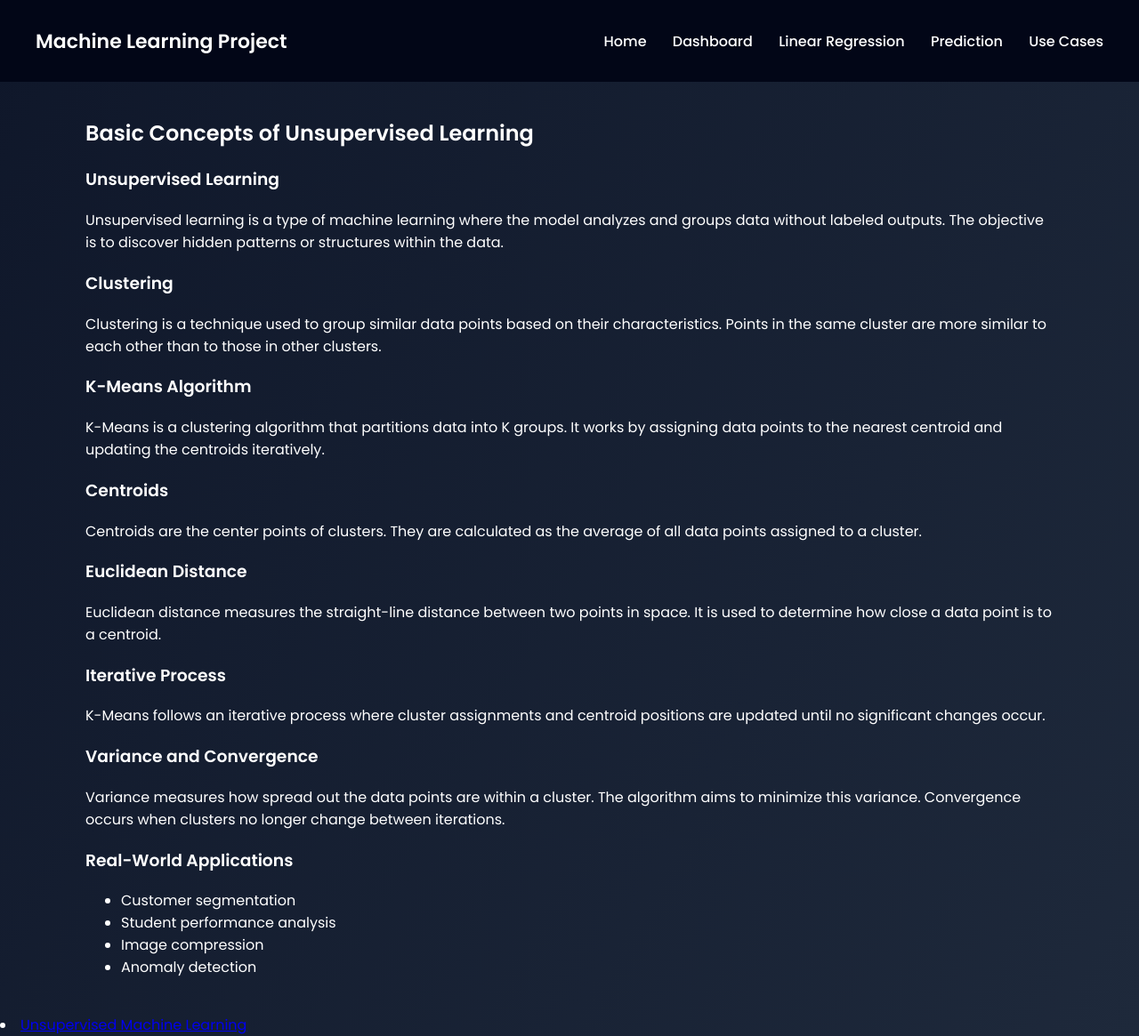
After one commit to Juan747-art/MACHINE-LEARNING, a Flask app: page /unsupervised/concepts in a window 1280 px wide. The commit adds this page. Shown: the whole page at 89% size. Run offline with Flask 3, Linux system fonts and the light colour scheme; parts of the project's set-up code (start-up, migrations or seed data) failed here and were passed over.

Commit message:
Add Unsupervised Machine Learning module structure

```diff
--- a/app.py
+++ b/app.py
@@ -132,10 +132,13 @@ def predict_exercise():
 def logistic_concepts():
     return render_template("logistic_concepts.html")
 
-app.route("/")
-def clustering():
-    data = clustering.applyClustering()
-    return str(data["clusterSummary"])
+@app.route("/unsupervised")
+def unsupervised():
+    return render_template("unsupervised.html")
+
+@app.route("/unsupervised/concepts")
+def unsupervised_concepts():
+    return render_template("unsupervised_concepts.html")
 
 @app.route("/classification_model_concepts")
 def classification_model_concepts():
--- a/templates/base.html
+++ b/templates/base.html
@@ -27,3 +27,4 @@
 
 </body>
 </html>
+<li><a href="/unsupervised">Unsupervised Machine Learning</a></li>
--- /dev/null
+++ b/templates/unsupervised_concepts.html
@@ -0,0 +1,36 @@
+{% extends "base.html" %}
+
+{% block content %}
+
+<h2>Basic Concepts of Unsupervised Learning</h2>
+
+<h3>Unsupervised Learning</h3>
+<p>Unsupervised learning is a type of machine learning where the model analyzes and groups data without labeled outputs. The objective is to discover hidden patterns or structures within the data.</p>
+
+<h3>Clustering</h3>
+<p>Clustering is a technique used to group similar data points based on their characteristics. Points in the same cluster are more similar to each other than to those in other clusters.</p>
+
+<h3>K-Means Algorithm</h3>
+<p>K-Means is a clustering algorithm that partitions data into K groups. It works by assigning data points to the nearest centroid and updating the centroids iteratively.</p>
+
+<h3>Centroids</h3>
+<p>Centroids are the center points of clusters. They are calculated as the average of all data points assigned to a cluster.</p>
+
+<h3>Euclidean Distance</h3>
+<p>Euclidean distance measures the straight-line distance between two points in space. It is used to determine how close a data point is to a centroid.</p>
+
+<h3>Iterative Process</h3>
+<p>K-Means follows an iterative process where cluster assignments and centroid positions are updated until no significant changes occur.</p>
+
+<h3>Variance and Convergence</h3>
+<p>Variance measures how spread out the data points are within a cluster. The algorithm aims to minimize this variance. Convergence occurs when clusters no longer change between iterations.</p>
+
+<h3>Real-World Applications</h3>
+<ul>
+    <li>Customer segmentation</li>
+    <li>Student performance analysis</li>
+    <li>Image compression</li>
+    <li>Anomaly detection</li>
+</ul>
+
+{% endblock %}
```
Also changed, not shown: clustering.py (deleted, +0 -42 lines), templates/unsupervised.html (added, +15 -0 lines).
